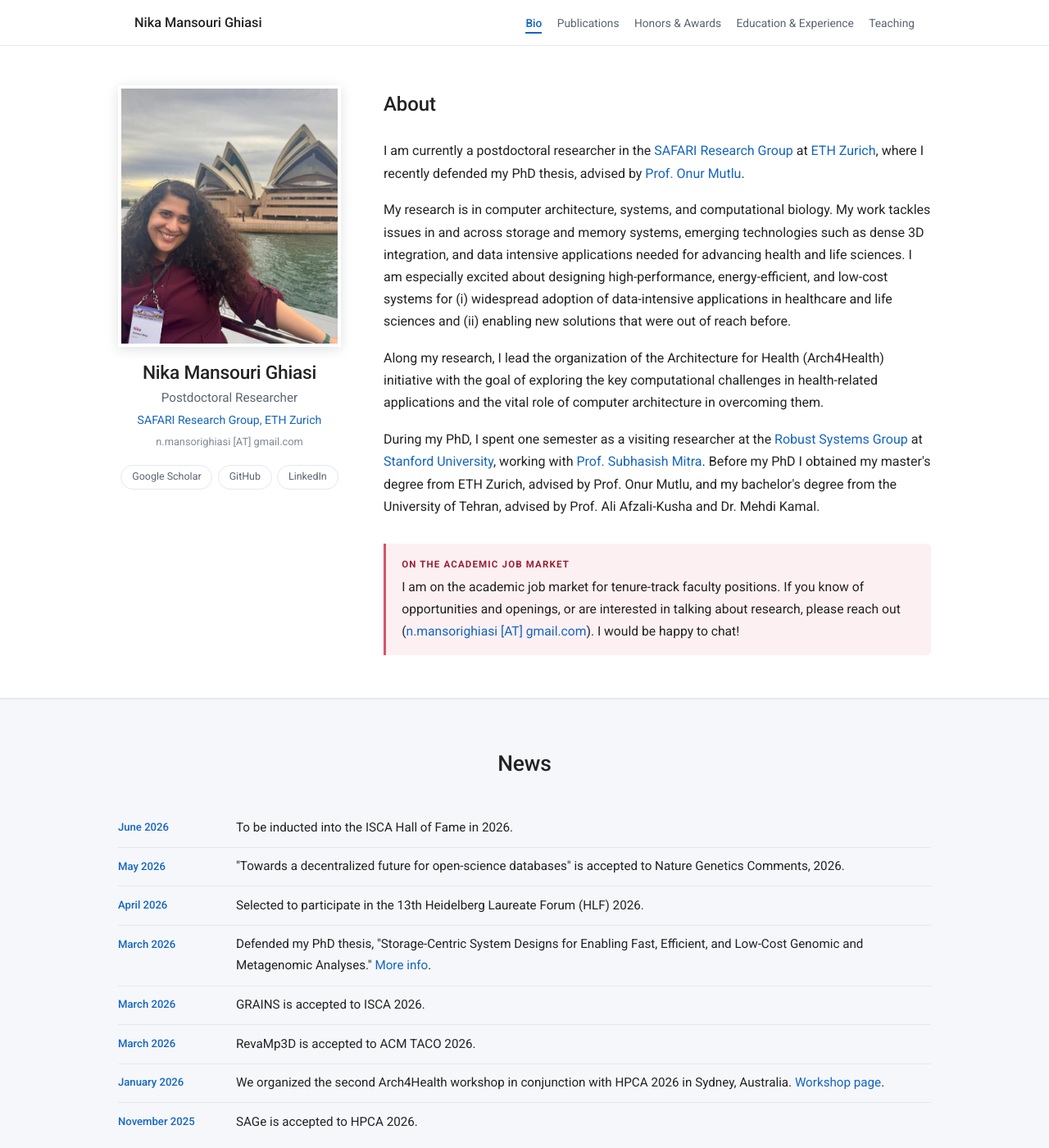
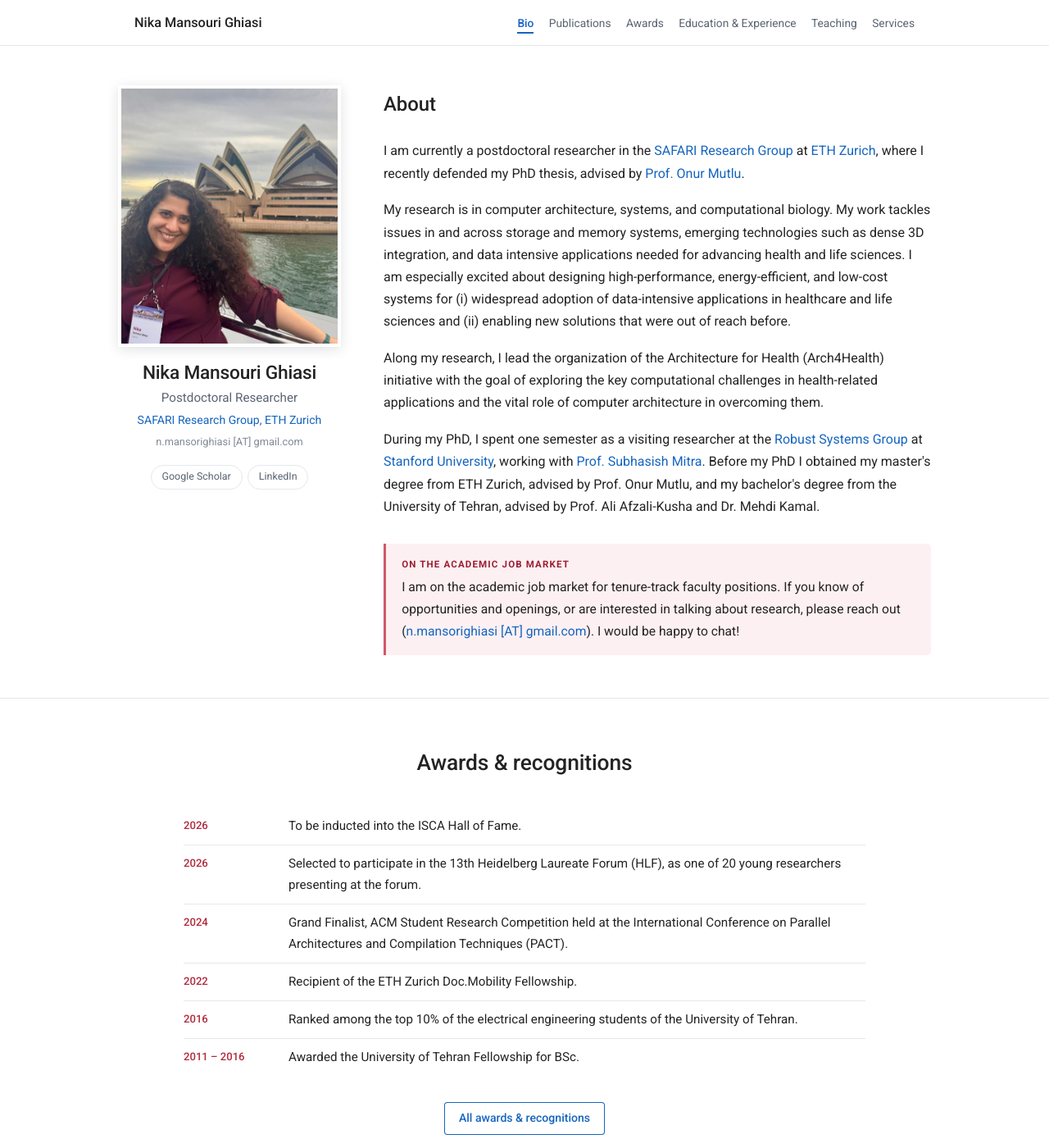
Before and after one commit to nikamgh/nikamgh.github.io, a Jekyll site: the page built from index.html, in a window 1280 px wide and 1400 px high. Shown: the whole window at 82% size. Built offline with Jekyll 4.4.1, drawn with Linux system fonts in a browser that asks for light colours; some of the changed text lies outside the part shown.

Commit message:
added teaching and services, updated awards

```diff
--- a/_config.yml
+++ b/_config.yml
@@ -24,9 +24,10 @@ url: "https://nikamansourighiasi.github.io"
 nav:
   - { name: Bio,                    url: /             }
   - { name: Publications,           url: /publications/ }
-  - { name: Honors & Awards,        url: /honors/      }
+  - { name: Awards,                 url: /honors/      }
   - { name: Education & Experience, url: /education/   }
   - { name: Teaching,               url: /teaching/    }
+  - { name: Services,               url: /services/    }
 
 exclude:
   - README.md
--- /dev/null
+++ b/_data/awards.yml
@@ -0,0 +1,19 @@
+# Newest first. HTML is allowed in `text` (e.g. links).
+# `year` is optional — items without one render with an empty year column.
+- year: "2026"
+  text: "To be inducted into the ISCA Hall of Fame."
+- year: "2026"
+  text: "Selected to participate in the 13th Heidelberg Laureate Forum (HLF), as one of 20 young researchers presenting at the forum."
+- year: "2024"
+  text: "Grand Finalist, ACM Student Research Competition held at the International Conference on Parallel Architectures and Compilation Techniques (PACT)."
+- year: "2022"
+  text: "Recipient of the ETH Zurich Doc.Mobility Fellowship."
+- year: "2016"
+  text: "Ranked among the top 10% of the electrical engineering students of the University of Tehran."
+- year: "2011 &ndash; 2016"
+  text: "Awarded the University of Tehran Fellowship for BSc."
+- year: "2011"
+  text: "Ranked in the top 0.1% among more than 280,000 students in Iran's National University Entrance Exam."
+- year: "2010"
+  text: "Semifinalist at the Mathematics, Chemistry, and Literature National Olympiads."
+- text: "Member of the National Organization for Development of Exceptional Talents (NODET) during middle and high school."
--- a/assets/css/style.css
+++ b/assets/css/style.css
@@ -391,6 +391,30 @@ img { max-width: 100%; }
 
 .more { margin-top: 1.1rem; }
 
+/* --- awards ---------------------------------------------------- */
+
+.awards { margin: 0; padding: 0; list-style: none; }
+
+.awards__item {
+  display: grid;
+  grid-template-columns: 7rem minmax(0, 1fr);
+  gap: 1rem;
+  padding: .6rem 0;
+  border-bottom: 1px solid var(--rule);
+}
+
+.awards__item:last-child { border-bottom: 0; }
+
+.awards__year {
+  font-size: .82rem;
+  font-weight: 500;
+  color: var(--label);
+  padding-top: .1em;
+  white-space: nowrap;
+}
+
+.awards__text { font-size: .95rem; }
+
 .more summary {
   cursor: pointer;
   font-size: .85rem;
@@ -488,6 +512,19 @@ img { max-width: 100%; }
 
 .ticks--wide { max-width: 46rem; margin: 0 auto; }
 
+.ticks__when {
+  display: block;
+  font-size: .85rem;
+  color: var(--faint);
+}
+
+.sub__when {
+  margin-left: .5rem;
+  font-weight: 400;
+  letter-spacing: .05em;
+  color: var(--faint);
+}
+
 /* --- contact & footer ------------------------------------------ */
 
 .contact { margin: 0; text-align: center; font-size: 1.05rem; }
@@ -552,6 +589,7 @@ img { max-width: 100%; }
   .section__title { font-size: 1.4rem; margin-bottom: 1.5rem; }
 
   .news__item,
+  .awards__item,
   .tl {
     grid-template-columns: minmax(0, 1fr);
     gap: .15rem;
--- a/honors.html
+++ b/honors.html
@@ -1,21 +1,20 @@
 ---
 layout: default
-title: Honors & Awards
+title: Awards & Recognitions
 permalink: /honors/
 ---
 
 <section class="section section--top">
   <div class="container container--mid">
-    <h1 class="page__title">Honors &amp; awards</h1>
+    <h1 class="page__title">Awards &amp; recognitions</h1>
 
-    <ul class="ticks">
-      <li>Selected to participate in the 13th Heidelberg Laureate Forum (HLF), 2026</li>
-      <li>To be inducted into the ISCA Hall of Fame, 2026</li>
-      <li>Recipient of the ETH Zurich Doc.Mobility Fellowship</li>
-      <li>Grand Finalist, ACM Student Research Competition at PACT 2024</li>
-      <li>University of Tehran Fellowship for BSc [2011&ndash;2016]</li>
-      <li>Ranked in the top 0.1% among more than 280,000 students in the National Universities Entrance Exam</li>
-      <li>Semifinalist at the Mathematics, Chemistry, and Literature National Olympiads [2010]</li>
+    <ul class="awards">
+      {% for item in site.data.awards %}
+      <li class="awards__item">
+        <span class="awards__year">{{ item.year }}</span>
+        <span class="awards__text">{{ item.text }}</span>
+      </li>
+      {% endfor %}
     </ul>
   </div>
 </section>
--- a/index.html
+++ b/index.html
@@ -17,7 +17,6 @@ permalink: /
 
       <p class="profile__links">
         <a class="pill" href="{{ site.scholar }}">Google Scholar</a>
-        {% if site.github %}<a class="pill" href="{{ site.github }}">GitHub</a>{% endif %}
         {% if site.linkedin %}<a class="pill" href="{{ site.linkedin }}">LinkedIn</a>{% endif %}
         {% if site.twitter %}<a class="pill" href="{{ site.twitter }}">Twitter</a>{% endif %}
       </p>
@@ -70,6 +69,27 @@ permalink: /
 
   </div>
 </header>
+
+<section class="section">
+  <div class="container container--mid">
+    <h2 class="section__title">Awards &amp; recognitions</h2>
+
+    <ul class="awards">
+      {% for item in site.data.awards limit: 6 %}
+      <li class="awards__item">
+        <span class="awards__year">{{ item.year }}</span>
+        <span class="awards__text">{{ item.text }}</span>
+      </li>
+      {% endfor %}
+    </ul>
+
+    {% if site.data.awards.size > 6 %}
+    <p class="cta">
+      <a class="button button--ghost" href="{{ '/honors/' | relative_url }}">All awards &amp; recognitions</a>
+    </p>
+    {% endif %}
+  </div>
+</section>
 
 <section class="section section--alt">
   <div class="container">
@@ -126,19 +146,3 @@ permalink: /
     </p>
   </div>
 </section>
-
-<section class="section section--alt">
-  <div class="container">
-    <h2 class="section__title">Honors &amp; awards</h2>
-
-    <ul class="ticks ticks--wide">
-      <li>Selected to participate in the 13th Heidelberg Laureate Forum (HLF), 2026</li>
-      <li>To be inducted into the ISCA Hall of Fame, 2026</li>
-      <li>Recipient of the ETH Zurich Doc.Mobility Fellowship</li>
-      <li>Grand Finalist, ACM Student Research Competition at PACT 2024</li>
-      <li>University of Tehran Fellowship for BSc [2011&ndash;2016]</li>
-      <li>Ranked in the top 0.1% among more than 280,000 students in the National Universities Entrance Exam</li>
-      <li>Semifinalist at the Mathematics, Chemistry, and Literature National Olympiads [2010]</li>
-    </ul>
-  </div>
-</section>
--- /dev/null
+++ b/services.html
@@ -0,0 +1,54 @@
+---
+layout: default
+title: Services
+permalink: /services/
+---
+
+<section class="section section--top">
+  <div class="container container--mid">
+    <h1 class="page__title">Services</h1>
+    <p class="page__lede">Organization, reviewing, and community service.</p>
+
+    <h2 class="sub">Lead organizer &middot; Architecture for Health (Arch4Health) initiative</h2>
+    <ul class="ticks">
+      <li><a href="https://events.safari.ethz.ch/micro25-arch4health/">First Arch4Health Workshop</a>,
+        held with the International Symposium on Microarchitecture (MICRO) 2025</li>
+      <li><a href="https://events.safari.ethz.ch/hpca26-arch4health/">Second Arch4Health Workshop</a>,
+        held with the International Symposium on High-Performance Computer Architecture (HPCA) 2026</li>
+      <li><a href="https://events.safari.ethz.ch/ics26-arch4health/">Third Arch4Health Workshop</a>,
+        held with the International Conference on Supercomputing (ICS) 2026</li>
+      <li>Fourth Arch4Health Workshop, to be held with the International Symposium on
+        Microarchitecture (MICRO) 2026</li>
+      <li>First Sys4Health Workshop, to be held with the Symposium on Operating Systems
+        Principles (SOSP) 2026</li>
+    </ul>
+
+    <h2 class="sub">Program committee member</h2>
+    <ul class="ticks">
+      <li>International Symposium on High-Performance Computer Architecture (HPCA) 2027</li>
+      <li>International Symposium on Microarchitecture (MICRO) 2026</li>
+    </ul>
+
+    <h2 class="sub">Reviewer</h2>
+    <ul class="ticks">
+      <li>Computer Architecture Letters (CAL) 2026</li>
+      <li>Research in Computational Molecular Biology (RECOMB) 2026</li>
+      <li>Pacific Symposium on Biocomputing (PSB) 2026</li>
+      <li>Bioinformatics 2023 &amp; 2024</li>
+      <li>IEEE Transactions on Computer-Aided Design of Integrated Circuits and Systems (TCAD) 2022</li>
+    </ul>
+
+    <h2 class="sub">Sub-reviewer</h2>
+    <ul class="ticks">
+      <li>MICRO 2018&ndash;2025 &middot; ISCA 2018&ndash;2025 &middot; HPCA 2018&ndash;2020 and 2024&ndash;2025 &middot;
+        ASPLOS 2023&ndash;2025 &middot; JSSC 2024 &middot; RECOMB 2022 &middot; DSN 2019 &middot; MSST 2019</li>
+    </ul>
+
+    <h2 class="sub">Community</h2>
+    <ul class="ticks">
+      <li>Meet a Senior Student (MaSS), held with the International Symposium on Computer
+        Architecture (ISCA) 2026 &mdash; guiding junior PhD students with their research and
+        helping them navigate their PhD</li>
+    </ul>
+  </div>
+</section>
```
Also changed, not shown: teaching.html (+52 -28 lines).
